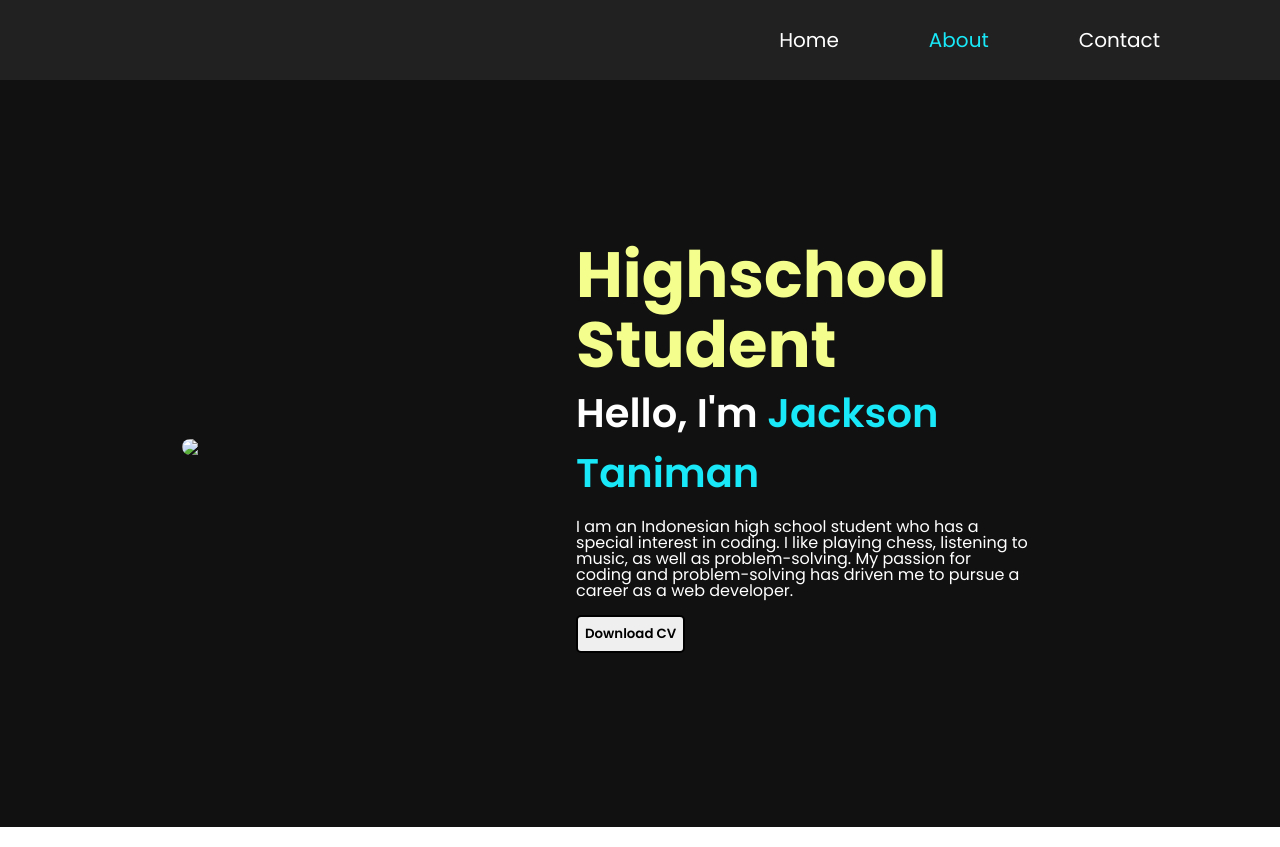
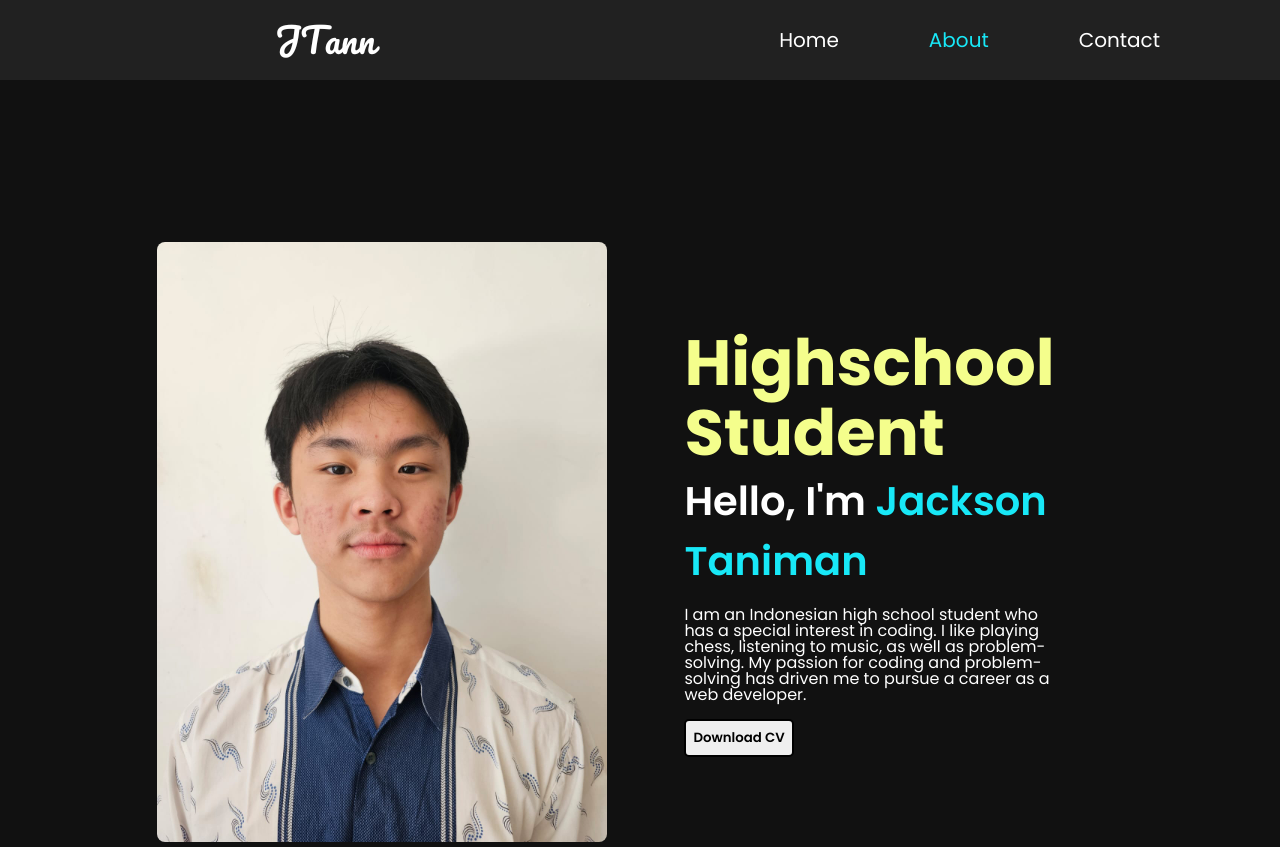
Before and after one commit to JackTan627/Portfolio-Website, a plain HTML site: page about.html in a window 1280 px wide. Shown: the top 847 px of the page. Drawn offline with Linux system fonts and the light colour scheme; a web font is replaced by a local one.

Commit message:
Update about.html

```diff
--- a/about.html
+++ b/about.html
@@ -2,7 +2,7 @@
 <html>
     <head>
         <title>JTann | About</title>
-        <link rel="icon" type="images/jpg" href="/Coding Project/Website Portfolio/Images/favicon.png">
+        <link rel="icon" type="images/jpg" href="/Images/favicon.png">
         <link rel="stylesheet" href="style2.css">
         <link rel="preconnect" href="https://fonts.googleapis.com">
         <link rel="preconnect" href="https://fonts.gstatic.com" crossorigin>
@@ -11,7 +11,7 @@
     <body>
         <header>
             <nav class="navig">
-                <img src="/Coding Project/Website Portfolio/Images/Logo.png" class="logo">
+                <img src="/Images/Logo.png" class="logo">
                 <ul>
                     <li><a href="index.html">Home</a></li>
                     <li><a href="about.html" class="active">About</a></li>
@@ -21,12 +21,12 @@
         </header>
 
         <main class="me">
-            <img src="/Coding Project/Website Portfolio/Images/Ur Face.jpg" height="auto" width="450px" id="face">
+            <img src="/Images/Ur Face.jpg" height="auto" width="450px" id="face">
             <div class="learn">
                 <h1 id="stat">Highschool Student</h1>
                 <h2 id="name">Hello, I'm <a>Jackson Taniman</a></h2>
                 <p>I am an Indonesian high school student who has a special interest in coding. I like playing chess, listening to music, as well as problem-solving. My passion for coding and problem-solving has driven me to pursue a career as a web developer.</p>
-                <a href="/Coding Project/Website Portfolio/Images/CV.pdf" download="CV">
+                <a href="/Images/CV.pdf" download="CV">
                     <button>Download CV</button>
                 </a>
             </div>
```
